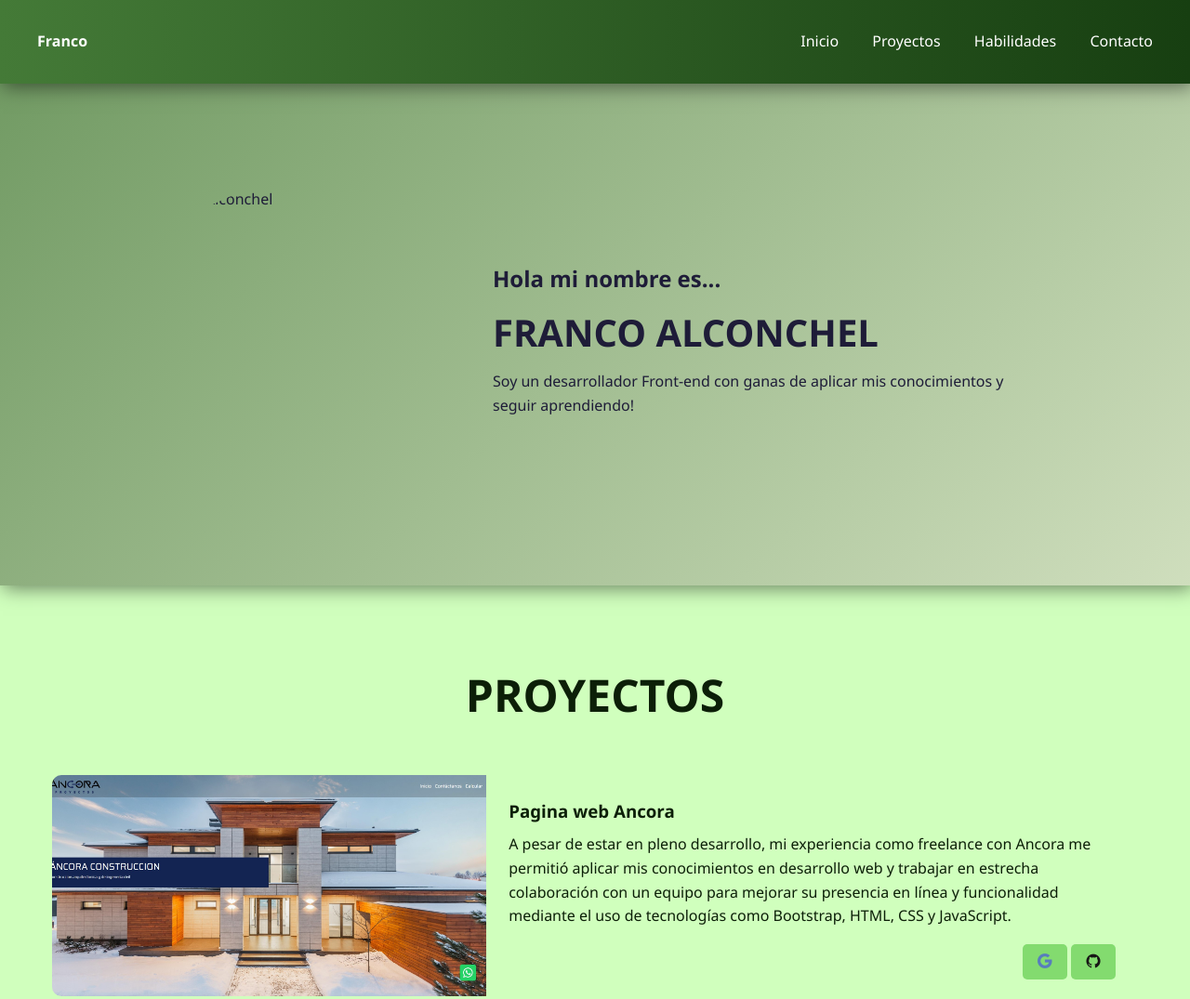
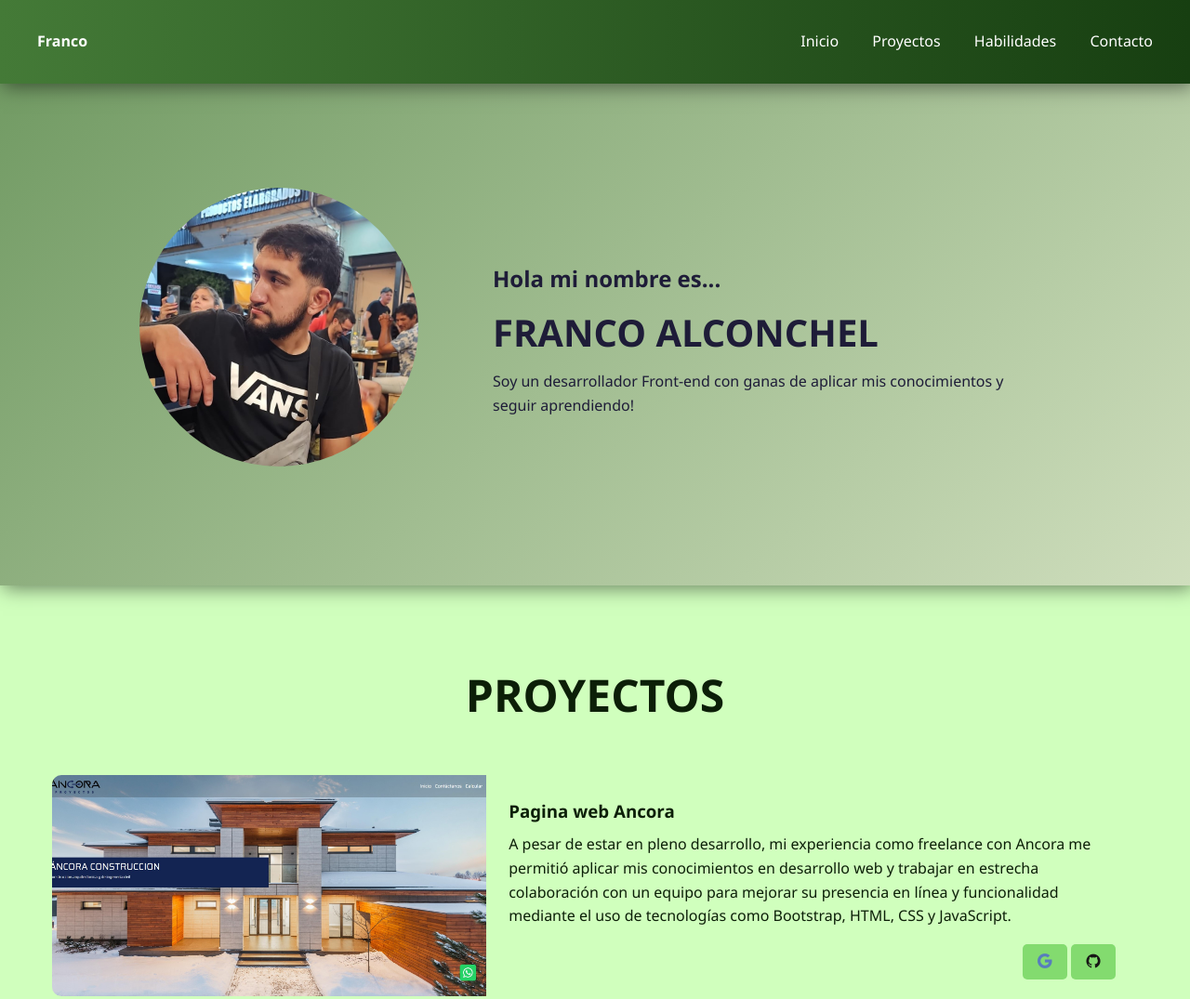
Before and after one commit to Francog0711/Portfolio, a plain HTML site: page index.html in a window 1280 px wide. Shown: the top 1075 px of the page at 93% size. Drawn offline with nearby package versions, Linux system fonts and the light colour scheme; the site is published under a folder, as on GitHub Pages, so addresses that start at the root find nothing.

Commit message:
Update index.html

```diff
--- a/index.html
+++ b/index.html
@@ -24,7 +24,7 @@
 
   <!-- Presentación -->
   <header class="hero">
-    <img src="/images/perfilfrankix.jpg" alt="Franco Alconchel" class="profile-img" />
+    <img src="images/perfilfrankix.jpg" alt="Franco Alconchel" class="profile-img" />
     <div class="hero-text">
       <h1><span>Hola mi nombre es...</span><br>
         FRANCO ALCONCHEL</h1>
```
